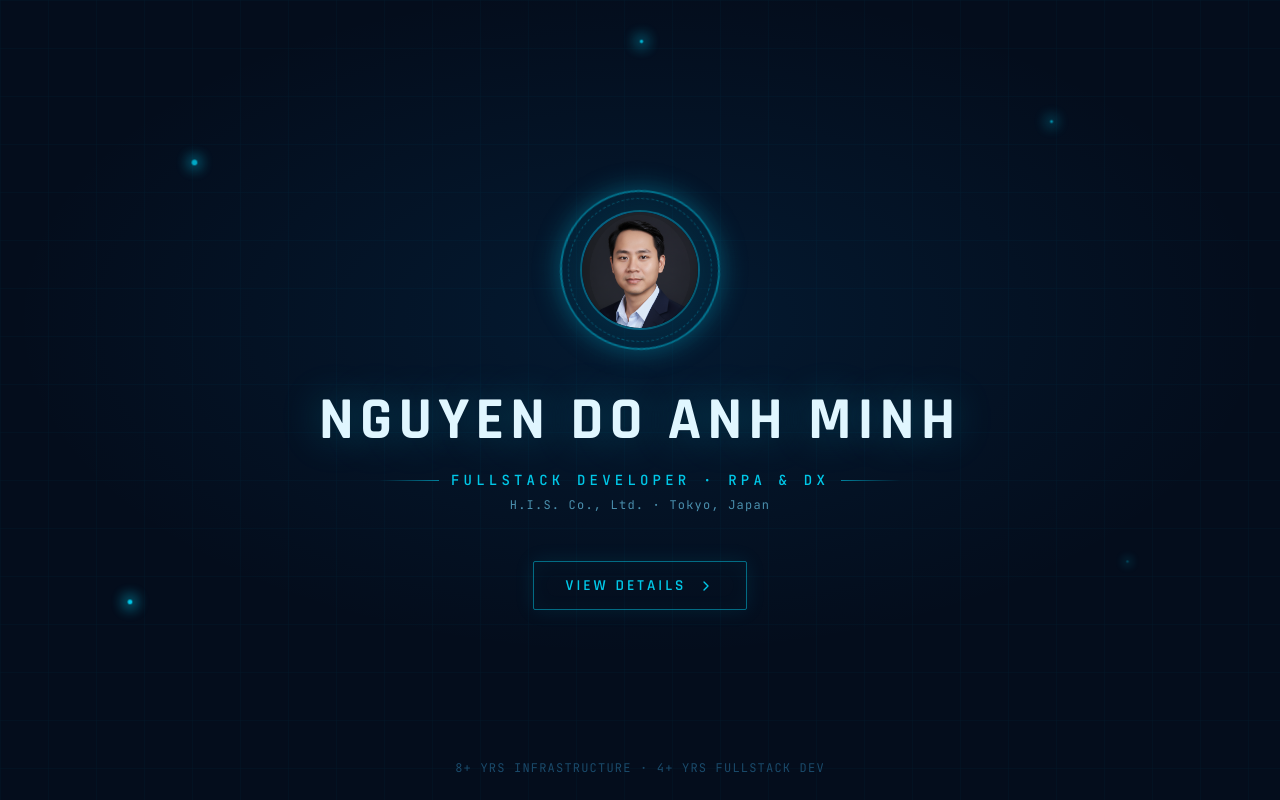
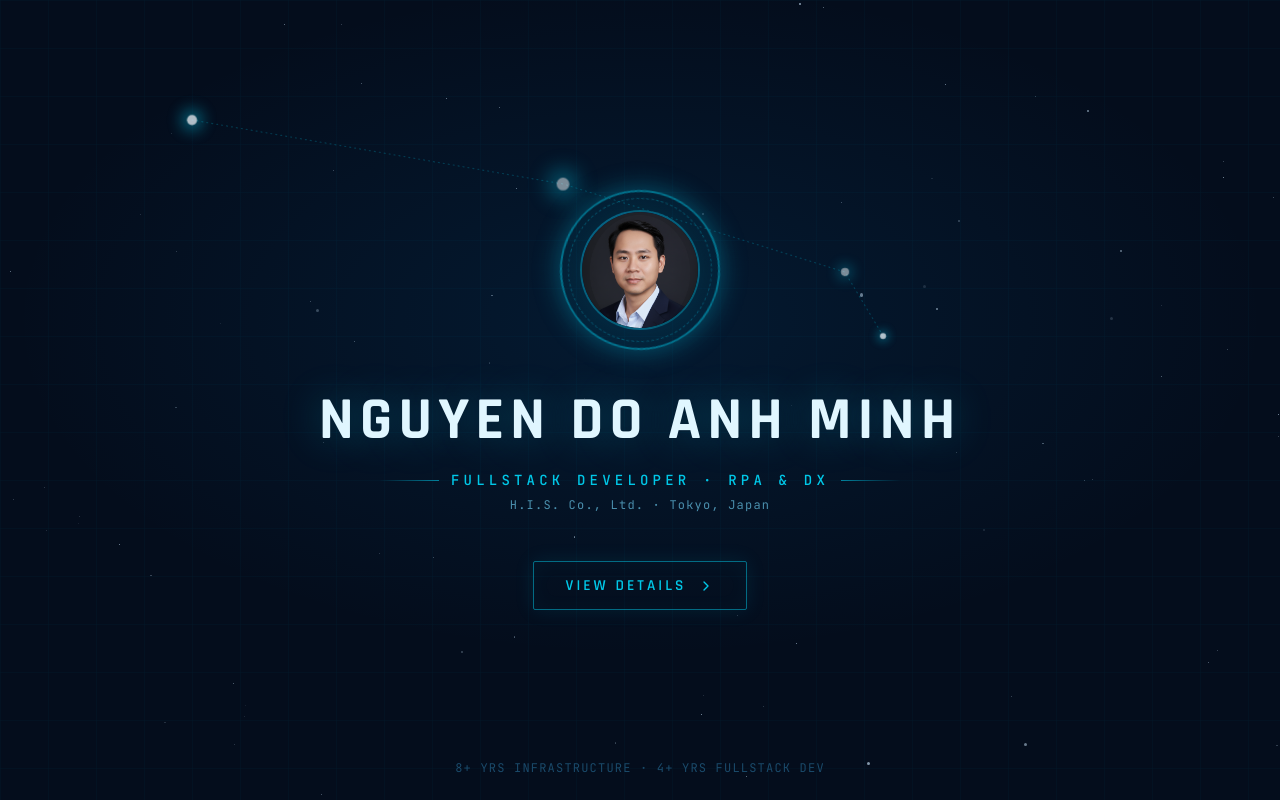
Before and after one commit to minh-n-25/info, a plain HTML site: page index.html in a window 1280 px wide. Drawn offline with Linux system fonts and the light colour scheme.

Commit message:
Redesign intro backdrop: Aries constellation + milky-way starfield
- Replace the 5 scattered glow-dots with an Aries constellation
  (4 stars sized by magnitude + dotted SVG connector) positioned
  by percentage so it scales responsively.
- Add a JS-generated random starfield behind both the intro and
  CV detail views, shown on desktop only (min-width 1024px).
- Drop now-unused glow-dot rule and glowPulse keyframe; add
  ariesTwinkle and mwTwinkle animations.

Co-Authored-By: Claude Opus 4.8 (1M context) <noreply@anthropic.com>

```diff
--- a/index.html
+++ b/index.html
@@ -178,20 +178,29 @@
       }
     }
 
-    @keyframes glowPulse {
-      0% {
-        opacity: 0.3;
-        transform: scale(0.8);
+    @keyframes ariesTwinkle {
+
+      0%,
+      100% {
+        opacity: 0.5;
+        transform: translate(-50%, -50%) scale(0.9);
       }
 
       50% {
         opacity: 1;
-        transform: scale(1.2);
-      }
-
+        transform: translate(-50%, -50%) scale(1.12);
+      }
+    }
+
+    @keyframes mwTwinkle {
+
+      0%,
       100% {
-        opacity: 0.3;
-        transform: scale(0.8);
+        opacity: calc(var(--op, 0.5) * 0.35);
+      }
+
+      50% {
+        opacity: var(--op, 0.5);
       }
     }
 
@@ -232,12 +241,87 @@
       background: #040d1c;
     }
 
-    .glow-dot {
+    /* Milky-way starfield (desktop only, JS-populated) */
+    .starfield {
+      position: fixed;
+      inset: 0;
+      overflow: hidden;
+      pointer-events: none;
+      z-index: 0;
+    }
+
+    .starfield .m-dot {
       position: absolute;
       border-radius: 9999px;
-      background: #00c8e8;
-      box-shadow: 0 0 12px 4px rgba(0, 200, 232, 0.6);
-      animation: glowPulse 3s ease-in-out infinite;
+      background: #cfeaff;
+      animation: mwTwinkle var(--dur, 4s) ease-in-out infinite;
+    }
+
+    @media (max-width: 1023px) {
+      .starfield {
+        display: none;
+      }
+    }
+
+    /* Aries constellation */
+    .constellation {
+      position: absolute;
+      inset: 0;
+      pointer-events: none;
+      z-index: 1;
+    }
+
+    .constellation .aries-line {
+      position: absolute;
+      inset: 0;
+      width: 100%;
+      height: 100%;
+      opacity: 0.4;
+    }
+
+    .constellation .aries-line polyline {
+      fill: none;
+      stroke: rgba(0, 200, 232, 0.55);
+      stroke-width: 1.2;
+      stroke-dasharray: 1 4;
+      stroke-linecap: round;
+      vector-effect: non-scaling-stroke;
+    }
+
+    .a-star {
+      position: absolute;
+      border-radius: 9999px;
+      background: #eaf9ff;
+      transform: translate(-50%, -50%);
+      animation: ariesTwinkle 4s ease-in-out infinite;
+    }
+
+    .a-star.s1 {
+      width: 10px;
+      height: 10px;
+      box-shadow: 0 0 16px 5px rgba(0, 200, 232, 0.7);
+      animation-delay: 0s;
+    }
+
+    .a-star.s2 {
+      width: 14px;
+      height: 14px;
+      box-shadow: 0 0 24px 8px rgba(0, 200, 232, 0.85);
+      animation-delay: 0.7s;
+    }
+
+    .a-star.s3 {
+      width: 9px;
+      height: 9px;
+      box-shadow: 0 0 14px 4px rgba(0, 200, 232, 0.6);
+      animation-delay: 1.3s;
+    }
+
+    .a-star.s4 {
+      width: 6px;
+      height: 6px;
+      box-shadow: 0 0 10px 3px rgba(0, 200, 232, 0.5);
+      animation-delay: 2s;
     }
 
     .intro-center {
@@ -1050,12 +1134,19 @@
         <div class="radial"></div>
       </div>
 
-      <!-- glow dots -->
-      <div class="glow-dot" style="left:15%; top:20%; width:5px; height:5px; animation-delay:0s;"></div>
-      <div class="glow-dot" style="left:82%; top:15%; width:3px; height:3px; animation-delay:1.2s;"></div>
-      <div class="glow-dot" style="left:10%; top:75%; width:4px; height:4px; animation-delay:0.6s;"></div>
-      <div class="glow-dot" style="left:88%; top:70%; width:3px; height:3px; animation-delay:1.8s;"></div>
-      <div class="glow-dot" style="left:50%; top:5%;  width:3px; height:3px; animation-delay:0.9s;"></div>
+      <!-- milky-way starfield (desktop only, JS-populated) -->
+      <div class="starfield" id="starfield-intro" aria-hidden="true"></div>
+
+      <!-- Aries constellation -->
+      <div class="constellation" aria-hidden="true">
+        <svg class="aries-line" viewBox="0 0 100 100" preserveAspectRatio="none">
+          <polyline points="15,15 44,23 66,34 69,42" />
+        </svg>
+        <div class="a-star s1" style="left:15%; top:15%;"></div>
+        <div class="a-star s2" style="left:44%; top:23%;"></div>
+        <div class="a-star s3" style="left:66%; top:34%;"></div>
+        <div class="a-star s4" style="left:69%; top:42%;"></div>
+      </div>
 
       <div class="intro-center">
         <div class="avatar">
@@ -1104,6 +1195,9 @@
       </svg>
       <div class="radial"></div>
     </div>
+
+    <!-- milky-way starfield (desktop only, JS-populated) -->
+    <div class="starfield" id="starfield-cv" aria-hidden="true"></div>
 
     <!-- Topbar -->
     <div class="cv-topbar">
@@ -1472,11 +1566,37 @@
       a.click();
     }
 
+    /* ---------- Milky-way starfield (desktop only) ---------- */
+    function makeStarfield(id, count) {
+      const c = document.getElementById(id);
+      if (!c) return;
+      const frag = document.createDocumentFragment();
+      for (let i = 0; i < count; i++) {
+        const d = document.createElement("div");
+        d.className = "m-dot";
+        const big = Math.random() < 0.12;
+        const size = big ? Math.random() * 1.8 + 1.8 : Math.random() * 1.2 + 0.5;
+        d.style.width = d.style.height = size.toFixed(2) + "px";
+        d.style.left = (Math.random() * 100).toFixed(2) + "%";
+        d.style.top = (Math.random() * 100).toFixed(2) + "%";
+        d.style.setProperty("--op", (Math.random() * 0.55 + 0.25).toFixed(2));
+        d.style.setProperty("--dur", (Math.random() * 4 + 3).toFixed(2) + "s");
+        d.style.animationDelay = "-" + (Math.random() * 6).toFixed(2) + "s";
+        frag.appendChild(d);
+      }
+      c.appendChild(frag);
+    }
+
     /* ---------- Init ---------- */
     renderSkills();
     renderLanguages();
     renderExperience();
     renderStats();
+
+    if (window.matchMedia("(min-width: 1024px)").matches) {
+      makeStarfield("starfield-intro", 80);
+      makeStarfield("starfield-cv", 80);
+    }
   </script>
 </body>
 
```
